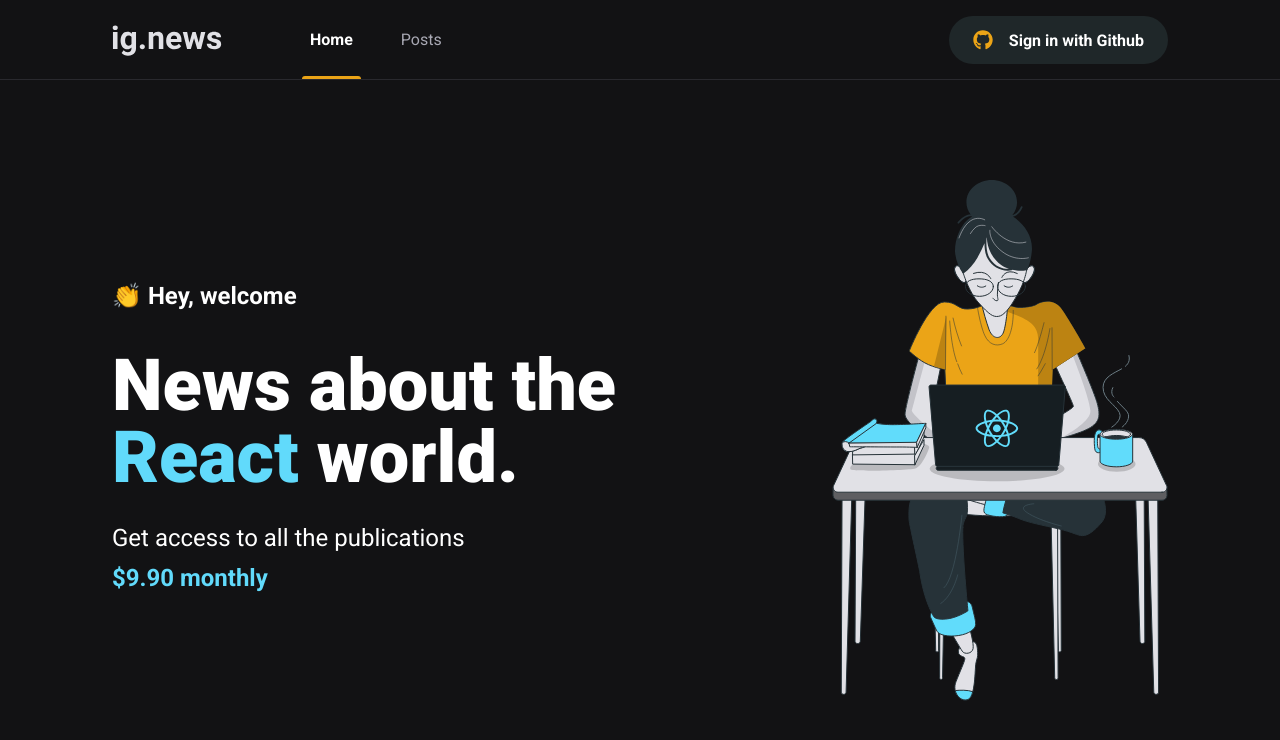
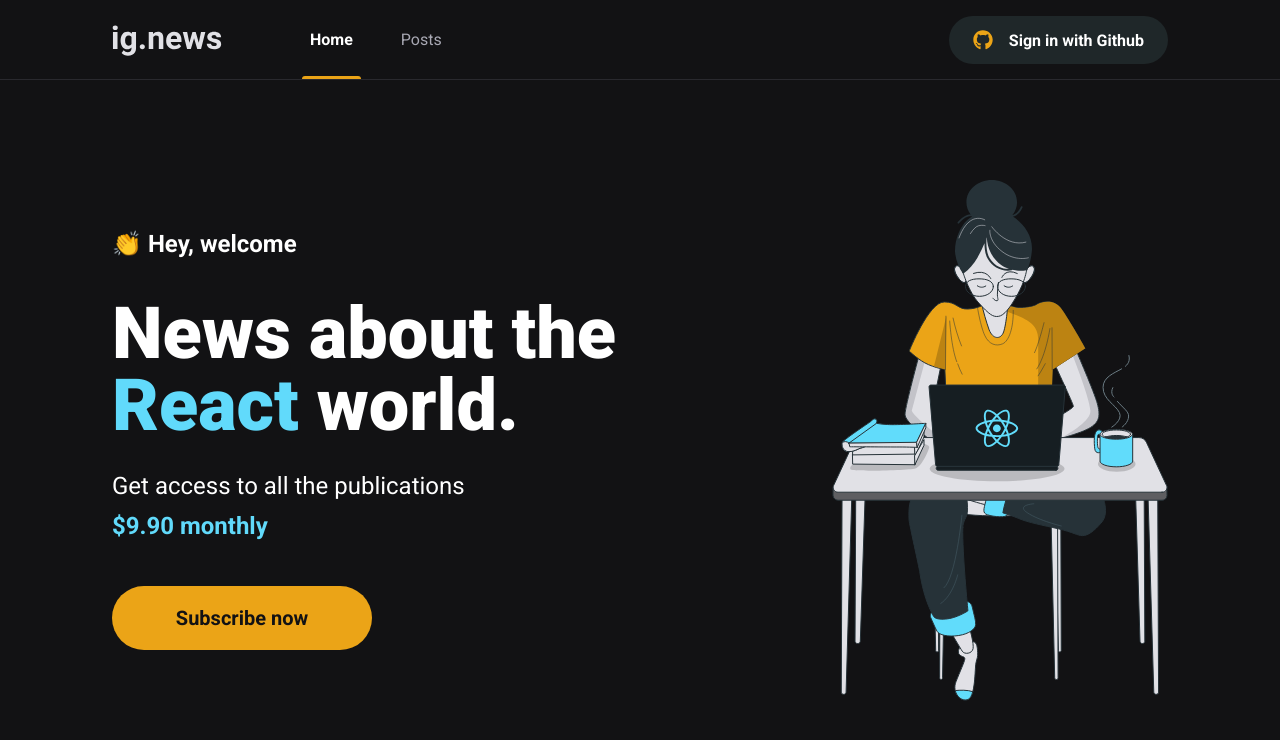
Before and after one commit to victorpowilleit/03-ignews, a Next.js app: page / in a window 1280 px wide. Shown: the top 740 px of the page. Built offline with nearby package versions, Linux system fonts and the light colour scheme.

Commit message:
Finished: 1/3

```diff
--- /dev/null
+++ b/src/components/SubscribeButton/index.tsx
@@ -0,0 +1,8 @@
+import styles from './styles.module.scss'
+export function SubscribeButton(){
+  return (
+    <button type="button" className={styles.subscribeButton}>
+      Subscribe now
+    </button>
+  )
+}
--- /dev/null
+++ b/src/components/SubscribeButton/styles.module.scss
@@ -0,0 +1,19 @@
+.subscribeButton{
+  height: 4rem;
+  width: 260px;
+  border: 0;
+  border-radius: 2rem;
+  background: var(--yellow-500);
+  color: var(--gray-900);
+  font-size: 1.25rem;
+  font-weight: bold;
+  display: flex;
+  align-items: center;
+  justify-content: center;
+
+  transition: filter 0.2s;
+
+  &:hover{
+    filter: brightness(0.8);
+  }
+}
--- a/src/pages/home.module.scss
+++ b/src/pages/home.module.scss
@@ -36,4 +36,8 @@
       color: var(--cyan-500);
     }
   }
+
+  button{
+    margin-top: 2.5rem;
+  }
 }
--- a/src/pages/index.tsx
+++ b/src/pages/index.tsx
@@ -1,4 +1,5 @@
 import Head from "next/head";
+import { SubscribeButton } from "../components/SubscribeButton";
 import styles from './home.module.scss'
 
 export default function Home() {
@@ -12,6 +13,7 @@ export default function Home() {
           <span>👏 Hey, welcome</span>
           <h1>News about the <span>React</span> world.</h1>
           <p>Get access to all the publications<br/><span>$9.90 monthly</span></p>
+          <SubscribeButton />
         </section>
         <img src="/images/avatar.svg" alt="girl codding" />
       </main>
```
